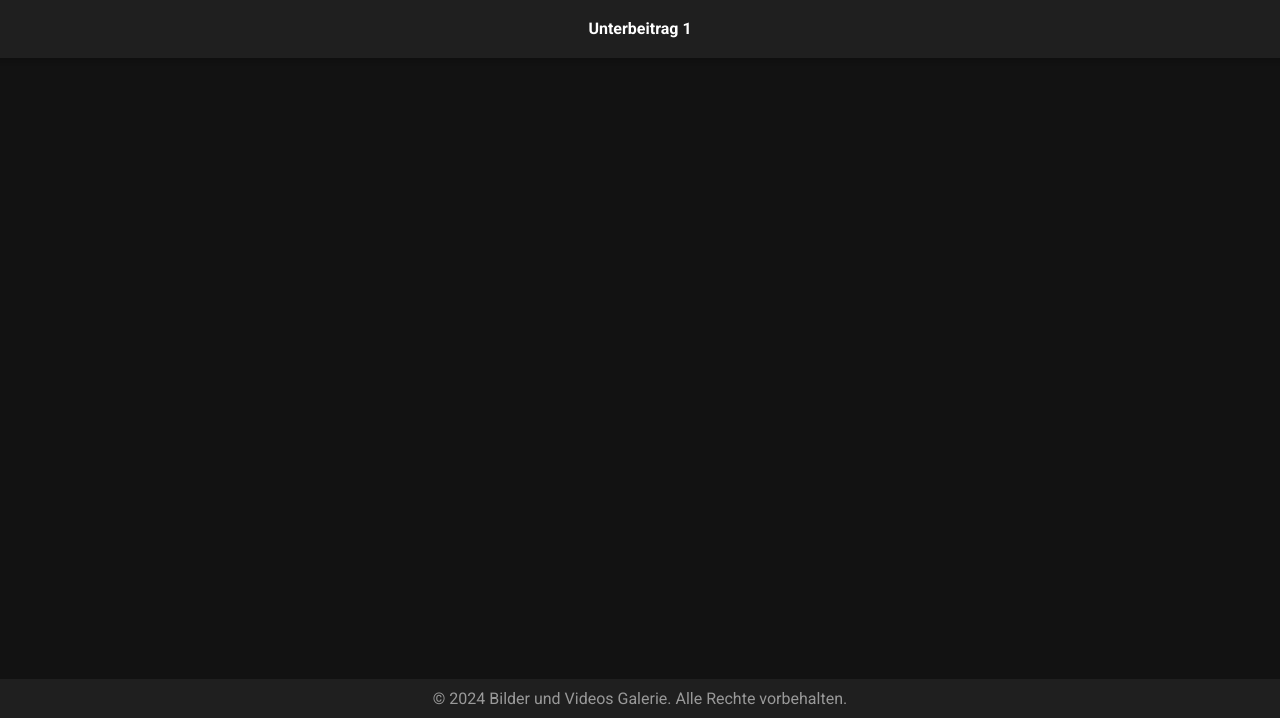
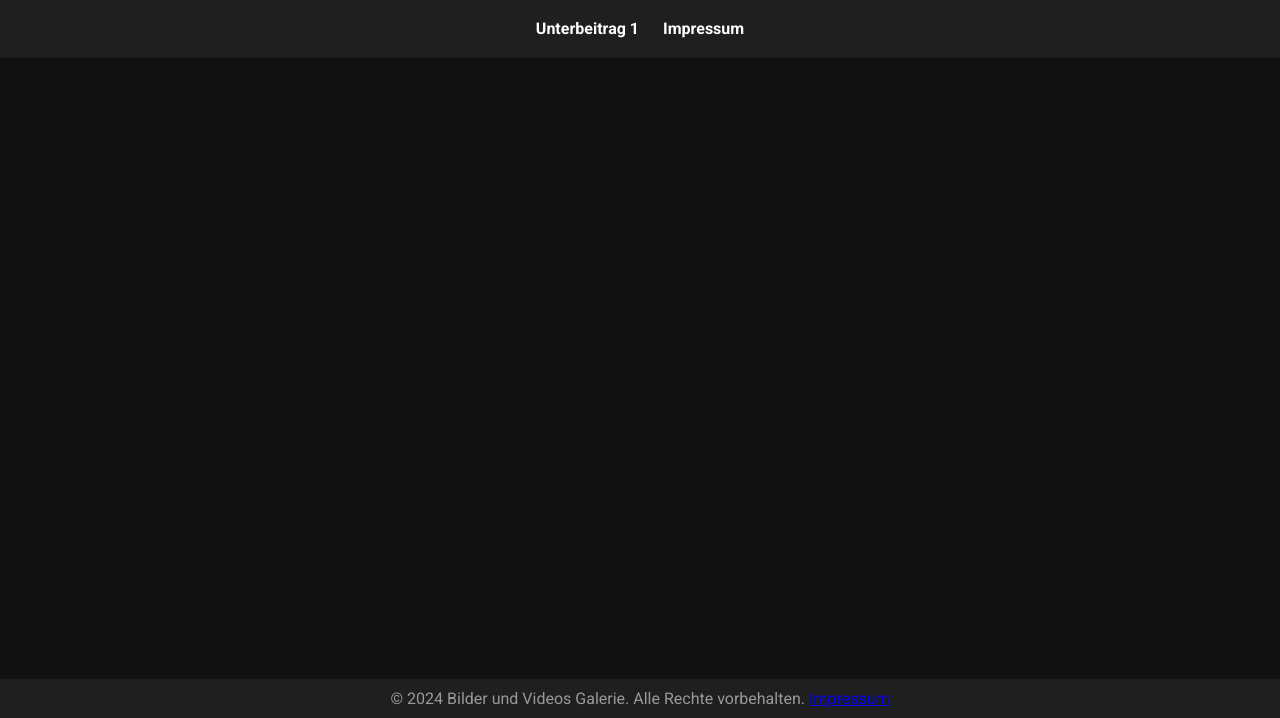
Before and after one commit to DennisWartenberg/bilder-galerie, a website: page public/index.html in a window 1280 px wide. Shown: the part 82-800 px from the top of the page. Drawn offline with Linux system fonts and the light colour scheme; no server answers.

Commit message:
Füge Impressum hinzu und verlinke es

```diff
--- a/public/index.html
+++ b/public/index.html
@@ -12,6 +12,7 @@
         <h1>Bilder und Videos Galerie!</h1>
         <nav>
             <a href="/unterbeitrag1">Unterbeitrag 1</a>
+            <a href="/impressum">Impressum</a> <!-- Link zum Impressum hinzugefügt -->
         </nav>
     </header>
 
@@ -19,6 +20,7 @@
 
     <footer>
         &copy; 2024 Bilder und Videos Galerie. Alle Rechte vorbehalten.
+        <a href="/impressum">Impressum</a> <!-- Link zum Impressum im Footer -->
     </footer>
 
     <script>
```
